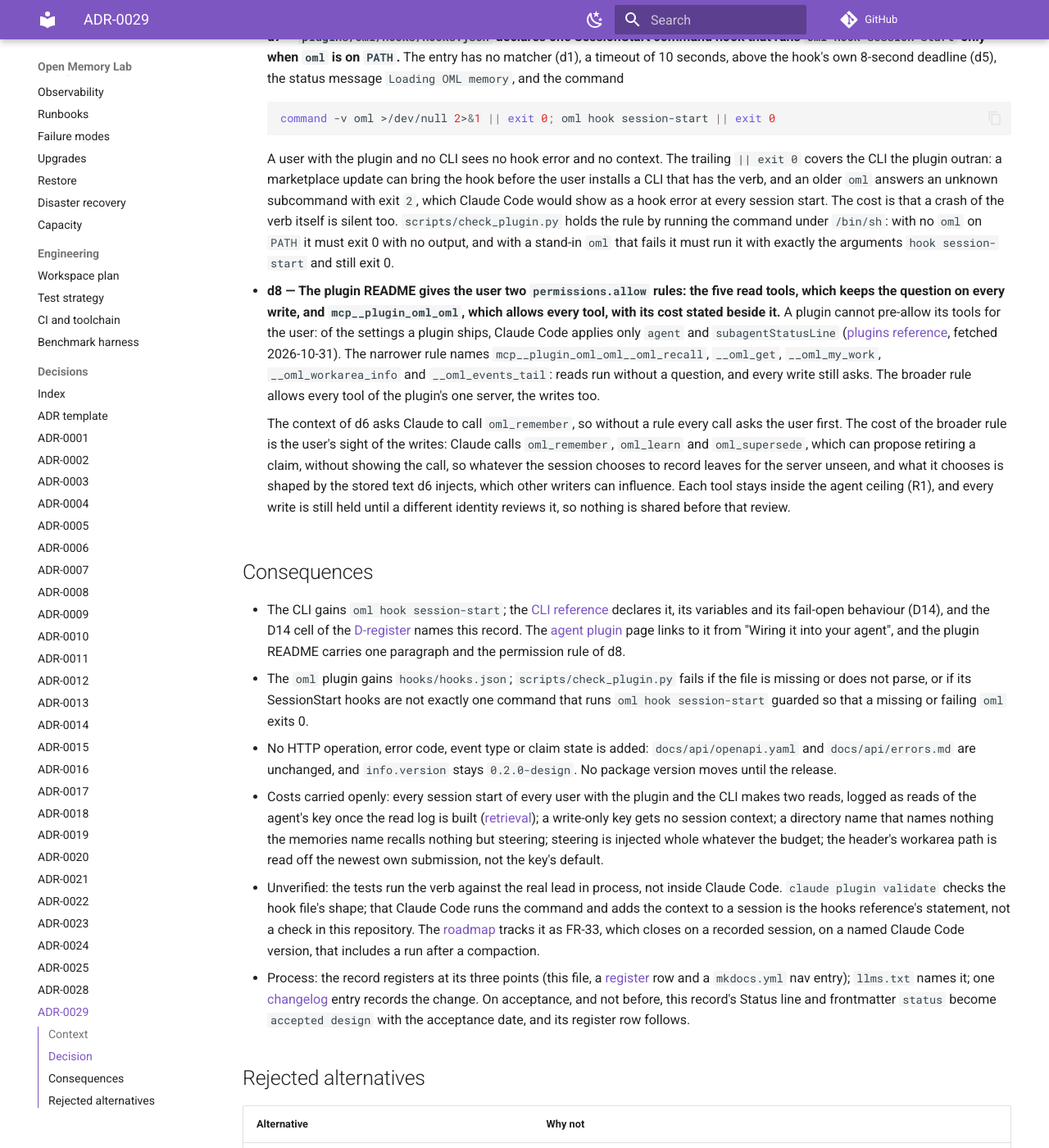
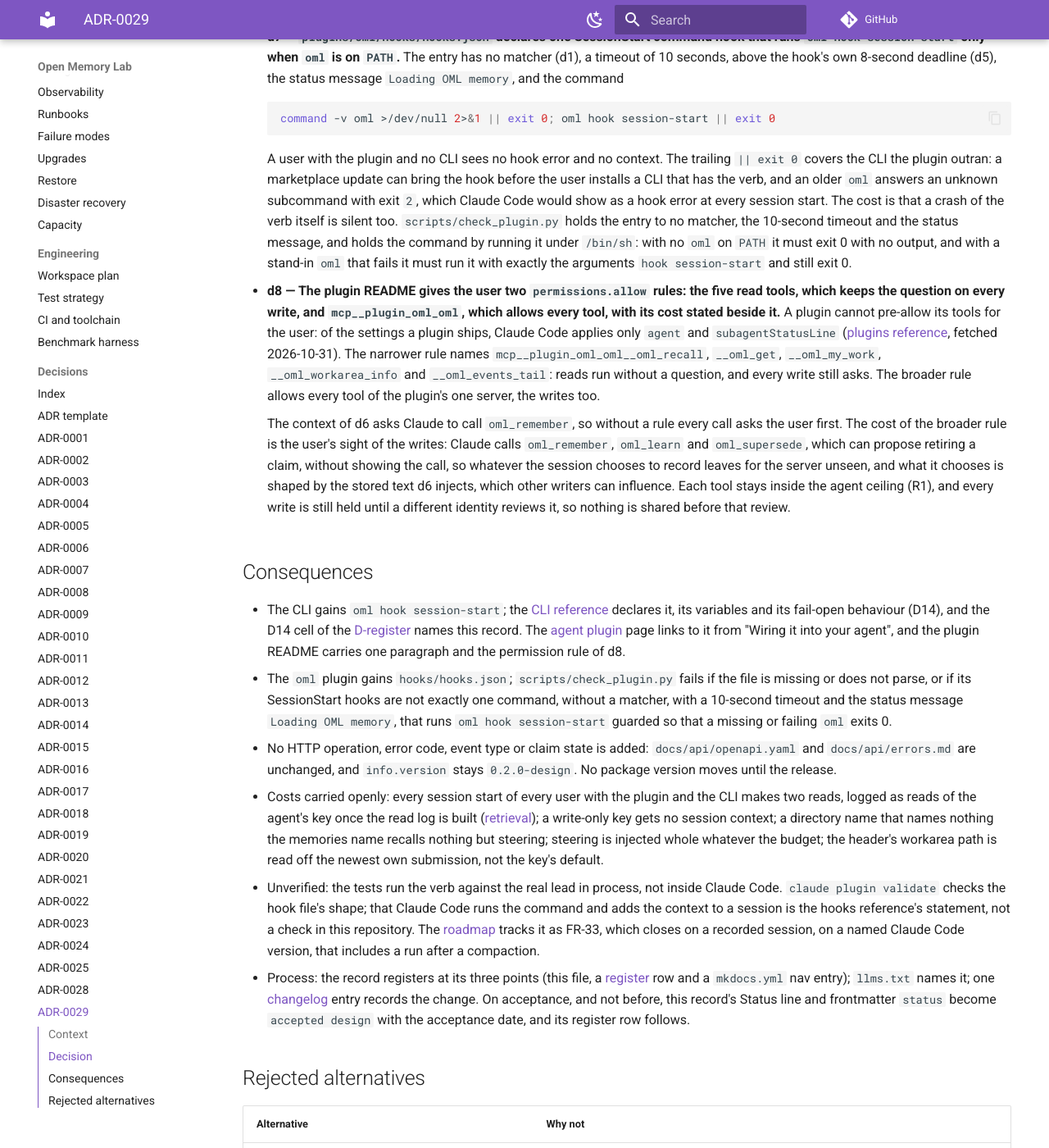
Before and after one commit to e8kor/open-memory-lab, an MkDocs documentation site: the page built from docs/adr/ADR-0029-session-start-hook.md, in a window 1280 px wide and 1400 px high, scrolled down 3470 px. Shown: the whole window at 82% size. Built offline with MkDocs 1.6.1 and Material for MkDocs 9.7.7, drawn with Linux system fonts in a browser that asks for light colours; comment, search, counter and statistics services are not loaded.

Commit message:
Make the plugin check hold the SessionStart entry to no matcher, a 10-second timeout and the status message Loading OML memory (ADR-0029 d7)
The check proved the guard and the arguments but not the entry's other fields, so a matcher limited to some sources, a timeout below the verb's 8-second deadline or a missing timeout, which Claude Code reads as 600 seconds, would have passed. Each new rule was broken once and the check failed on each: no timeout, a timeout of 30, a matcher, another status message and none.

Co-Authored-By: Claude Opus 5.5 <noreply@anthropic.com>

```diff
--- a/docs/adr/ADR-0029-session-start-hook.md
+++ b/docs/adr/ADR-0029-session-start-hook.md
@@ -202,10 +202,11 @@ accepts it.
     covers the CLI the plugin outran: a marketplace update can bring the hook before the user
     installs a CLI that has the verb, and an older `oml` answers an unknown subcommand with exit
     `2`, which Claude Code would show as a hook error at every session start. The cost is that a
-    crash of the verb itself is silent too. `scripts/check_plugin.py` holds the rule by running
-    the command under `/bin/sh`: with no `oml` on `PATH` it must exit 0 with no output, and with a
-    stand-in `oml` that fails it must run it with exactly the arguments `hook session-start` and
-    still exit 0.
+    crash of the verb itself is silent too. `scripts/check_plugin.py` holds the entry to no
+    matcher, the 10-second timeout and the status message, and holds the command by running it
+    under `/bin/sh`: with no `oml` on `PATH` it must exit 0 with no output, and with a stand-in
+    `oml` that fails it must run it with exactly the arguments `hook session-start` and still
+    exit 0.
 
 - **d8 — The plugin README gives the user two `permissions.allow` rules: the five read tools,
   which keeps the question on every write, and `mcp__plugin_oml_oml`, which allows every tool,
@@ -232,7 +233,8 @@ accepts it.
   it from "Wiring it into your agent", and the plugin README carries one paragraph and the
   permission rule of d8.
 - The `oml` plugin gains `hooks/hooks.json`; `scripts/check_plugin.py` fails if the file is
-  missing or does not parse, or if its SessionStart hooks are not exactly one command that runs
+  missing or does not parse, or if its SessionStart hooks are not exactly one command, without a
+  matcher, with a 10-second timeout and the status message `Loading OML memory`, that runs
   `oml hook session-start` guarded so that a missing or failing `oml` exits 0.
 - No HTTP operation, error code, event type or claim state is added: `docs/api/openapi.yaml` and
   `docs/api/errors.md` are unchanged, and `info.version` stays `0.2.0-design`. No package version
```
Also changed, not shown: docs/changelog.md (+2 -1 lines), 1 other file.
